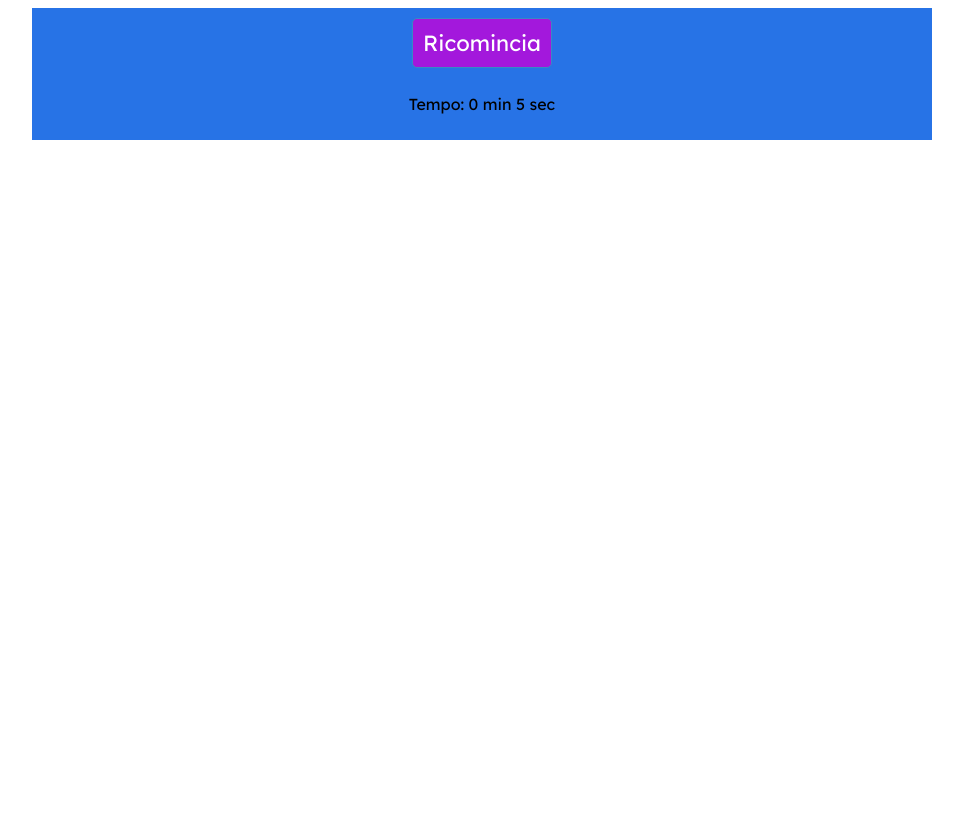
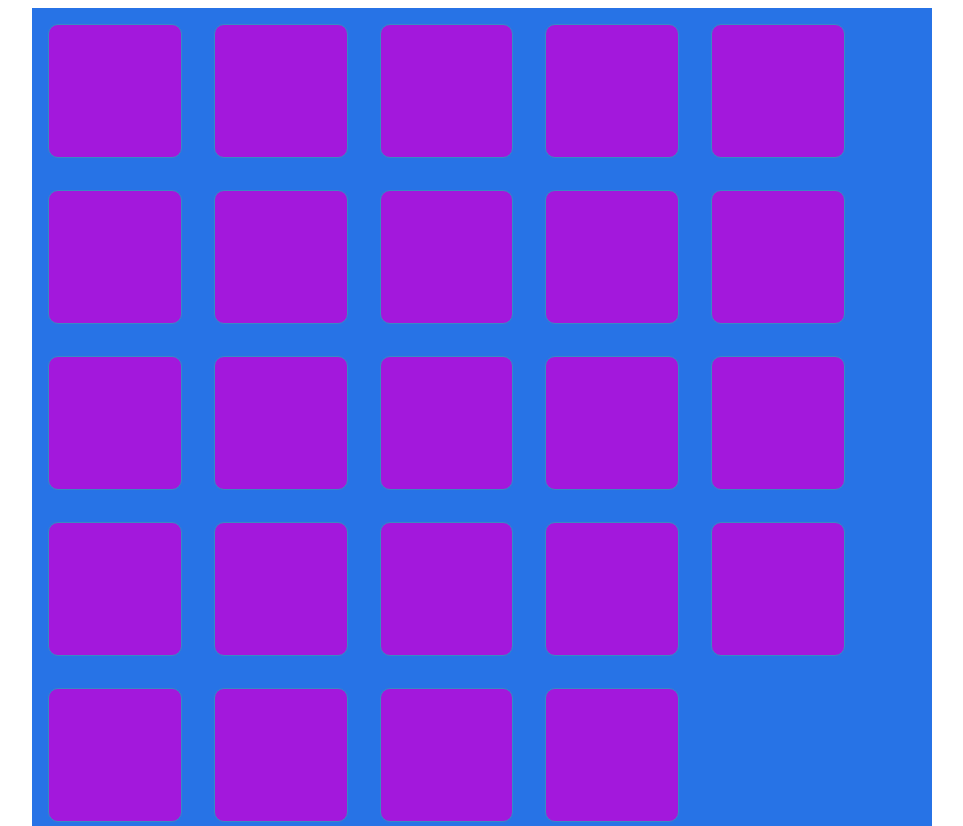
Before and after one commit to LeoFolle/S5-L5, a plain HTML site: page index.html in a window 1280 px wide. Shown: the top 826 px of the page, without its empty margins (158-1121 px from the left). Before the commit the page ends 800 px from the top, so only its background shows below. Drawn offline with Linux system fonts and the light colour scheme.

Commit message:
commit 3

```diff
--- a/css/style.css
+++ b/css/style.css
@@ -4,7 +4,8 @@
 
 .container {
     width: 900px;
-    margin: auto;
+    margin-left: auto;
+    margin-right: auto;
     background-color: rgba(22, 104, 228, 0.925);
 }
 
@@ -13,14 +14,16 @@
 }
 
 .icon-grid {
-/* flex! */
+width: 900px;
 display: flex;
+height: 100%;
+max-width: 100%;
+flex-wrap: wrap;
 }
 
 .show {
 /* visibilità e opacità */
-display: inherit;
-opacity: 1;
+    opacity: 1;
 }
 
 #griglia>div {
@@ -37,11 +40,12 @@ opacity: 1;
 .icon {
     font-size: 80px;
     text-align: center;
-    visibility: visible !important;
-    opacity: 0;
-    width: 100%;
-    height: 100%;
+    visibility: visible;
+    opacity: 1;
+    color: rgb(0, 0, 0, 0);
     cursor: pointer;
+    padding: 1rem;
+    margin: 1rem;
 }
 
 .disabled {
@@ -51,6 +55,7 @@ opacity: 1;
 
 .show {
     /* agganciare animation-name rotazione carta */
+    animation-name: rotazione-carta;
     animation-duration: .5s;
     background-color: white;
     border: 1px solid #3889c4;
@@ -59,6 +64,7 @@ opacity: 1;
 
 .find {
     /* agganciare animation-name indovinato */
+    animation-name: indovinato;
     animation-duration: .5s;
     background-color: rgba(247, 212, 16, 0.56);
     border: 1px solid #3889c4;
@@ -78,7 +84,7 @@ opacity: 1;
 
 .button:hover {
     background-color: #16486c;
-    border: none;
+
 }
 
 #modal {
@@ -130,17 +136,15 @@ opacity: 1;
 }
 
 @keyframes indovinato { /* animazione quando si indovina */
-    from {
+    from { transform: rotate(-45deg);
     }
-    to {
+    to {transform: rotate(0deg);
     }
 }
 
 @keyframes rotazione-carta { /* animazione quando ruota la carta */
-    from {
-    }
-    50% {
-    }
-    to {
-    }
+    from {transform: rotateY(180deg);}
+    50% {transform: rotateY(90deg);}
+    to {}
+
 }
--- a/js/memory.js
+++ b/js/memory.js
@@ -10,11 +10,6 @@ document.body.onload = startGame();
 
 // mi serviranno alcune variabili 1. interval 2. una agganciata alla classe find
 // 3. una agganciata al'id modal 4. una agganciata alla classe timer
-function startGame() {
-    resetTimer();
-    displayIcon();
-
-}
 
 //una funzione che serve a mescolare in modo random gli elementi dell'array che viene passato
 // (l'array contiene le icone degli animali)
@@ -41,11 +36,28 @@ function playAgain() {
 // pulisce tutti gli elementi che eventualmente contiene
 // poi fa ciclo per creare i 24 div child -> aggiunge la class e l'elemento dell'array in base all'indice progressivo
 // chiama la funzione timer e associa a tutti gli elementi (div) di classe icon l'evento click e le due funzioni definit sotto
+function startGame() {
+    resetTimer();
+    let grid = [];
+    var arrayShuffle = shuffle(arrayAnimali);
+    let griglia = document.getElementById("griglia");
+    let i=0;
+    while(i<24) {
+        const el = document.createElement('div');
+        el.classList.add('icon');
+        el.textContent = arrayShuffle[i];
+        const cont = document.getElementById('griglia');
+        el.setAttribute("onclick","displayIcon();")
+        cont.appendChild(el);
+        i++;
+    }
 
+}
 
 
 function displayIcon() {
-    var icon = document.getElementsByClassName("icon");
+
+    var icon = document.querySelectorAll('.icon');
     var icons = [...icon];
 
     //mette/toglie la classe show
@@ -61,7 +73,8 @@ function displayIcon() {
             arrayComparison[0].classList.add("find", "disabled");
             arrayComparison[1].classList.add("find", "disabled");
             arrayComparison = [];
-        } else {
+        }
+        else {
             //altrimenti (ha sbagliato) aggiunge solo la classe disabled
             icons.forEach(function(item) {
                 item.classList.add('disabled');
```
Also changed, not shown: index.html (+2 -0 lines).
